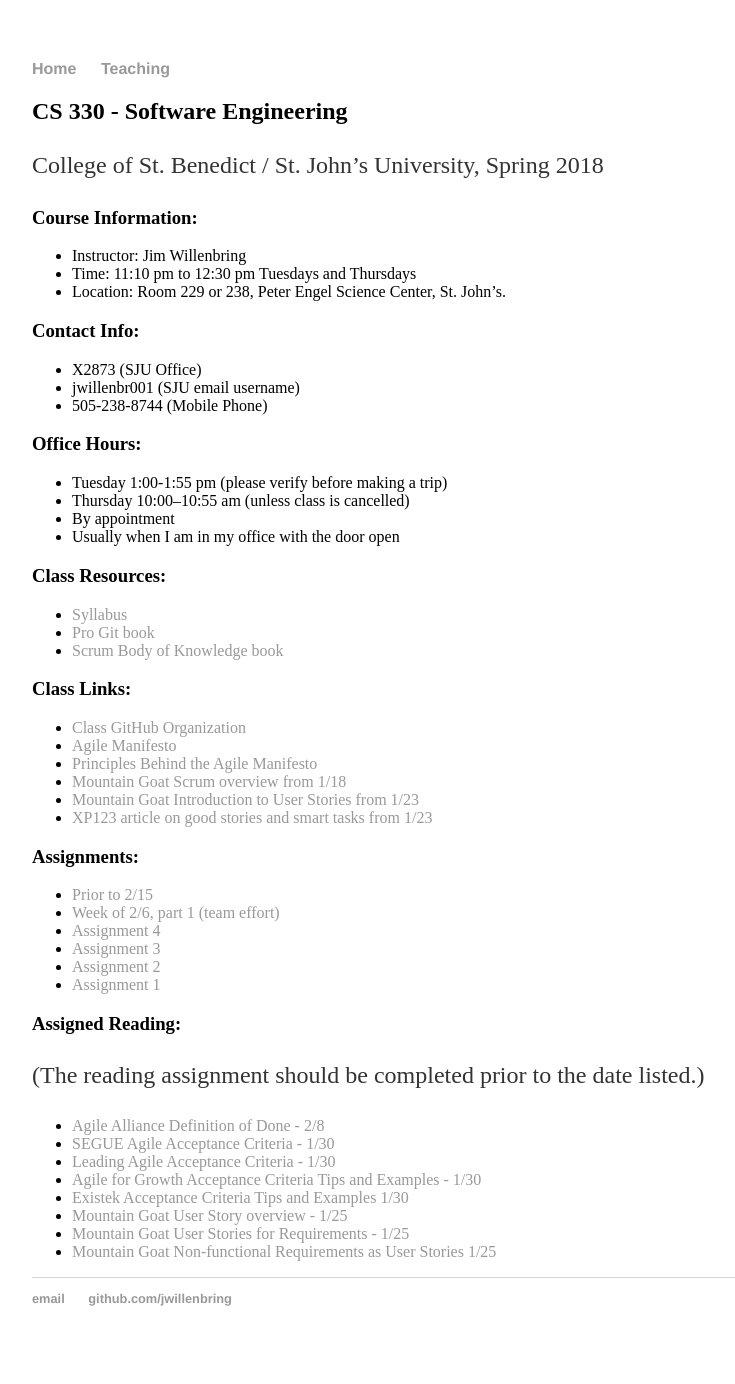
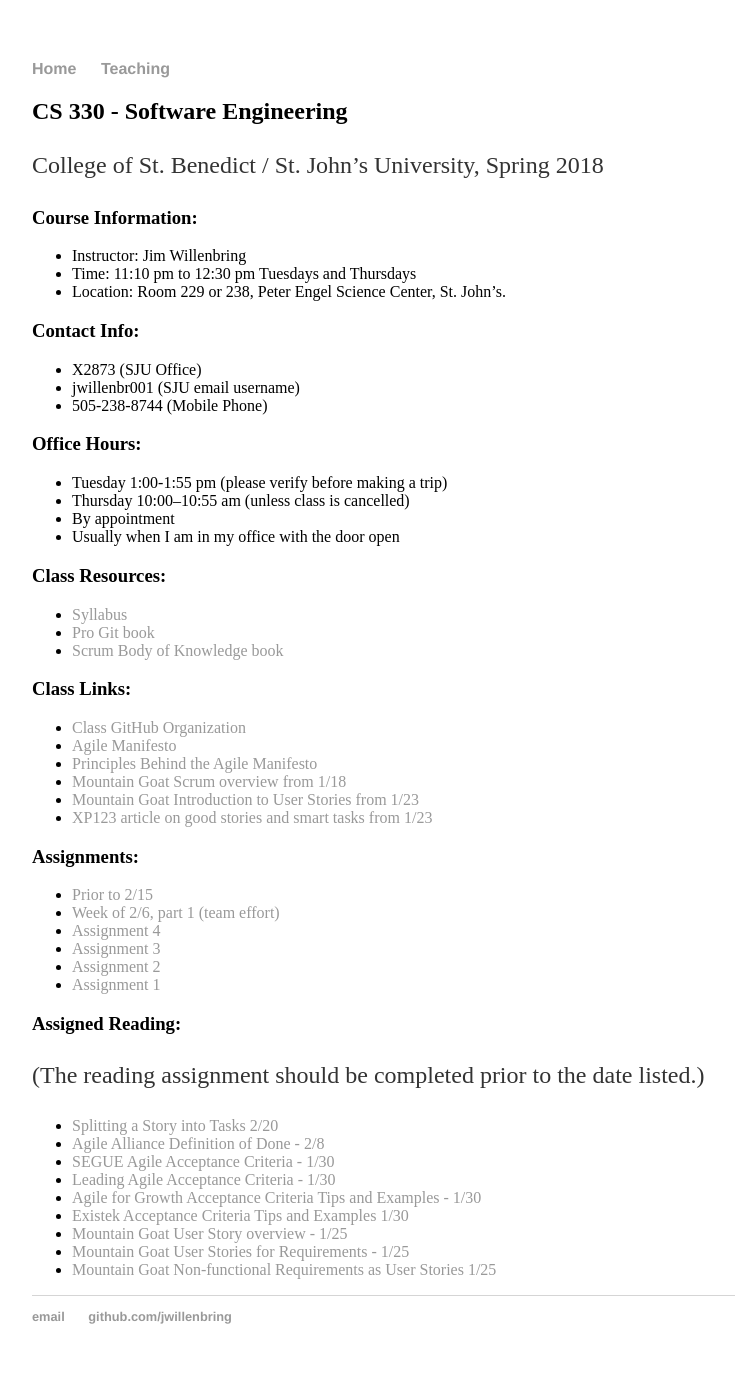
Before and after one commit to jwillenbring/jwillenbring.github.io, a Jekyll site: the page built from teaching/2018-Spring-CS330/index.md, in a window 1280 px wide. Shown: the whole page, without its empty margins (160-895 px from the left). Built offline with Jekyll 4.4.1, drawn with Linux system fonts in a browser that asks for light colours; our own code applies the rules of GitHub Pages for plain Markdown files.

Commit message:
Update index.md
Added reading link for splitting stories into tasks

```diff
--- a/teaching/2018-Spring-CS330/index.md
+++ b/teaching/2018-Spring-CS330/index.md
@@ -47,6 +47,7 @@ College of St. Benedict / St. John's University, Spring 2018
 ### Assigned Reading:
 
   (The reading assignment should be completed prior to the date listed.)
+  * [Splitting a Story into Tasks 2/20](http://agilebutpragmatic.blogspot.com/2012/04/splitting-story-into-tasks-how-to-write.html)
   * [Agile Alliance Definition of Done - 2/8](https://www.agilealliance.org/definition-done-user-stories/)
   * [SEGUE Agile Acceptance Criteria - 1/30](https://www.seguetech.com/what-characteristics-make-good-agile-acceptance-criteria/)
   * [Leading Agile Acceptance Criteria - 1/30](https://www.leadingagile.com/2014/09/acceptance-criteria/)
```
